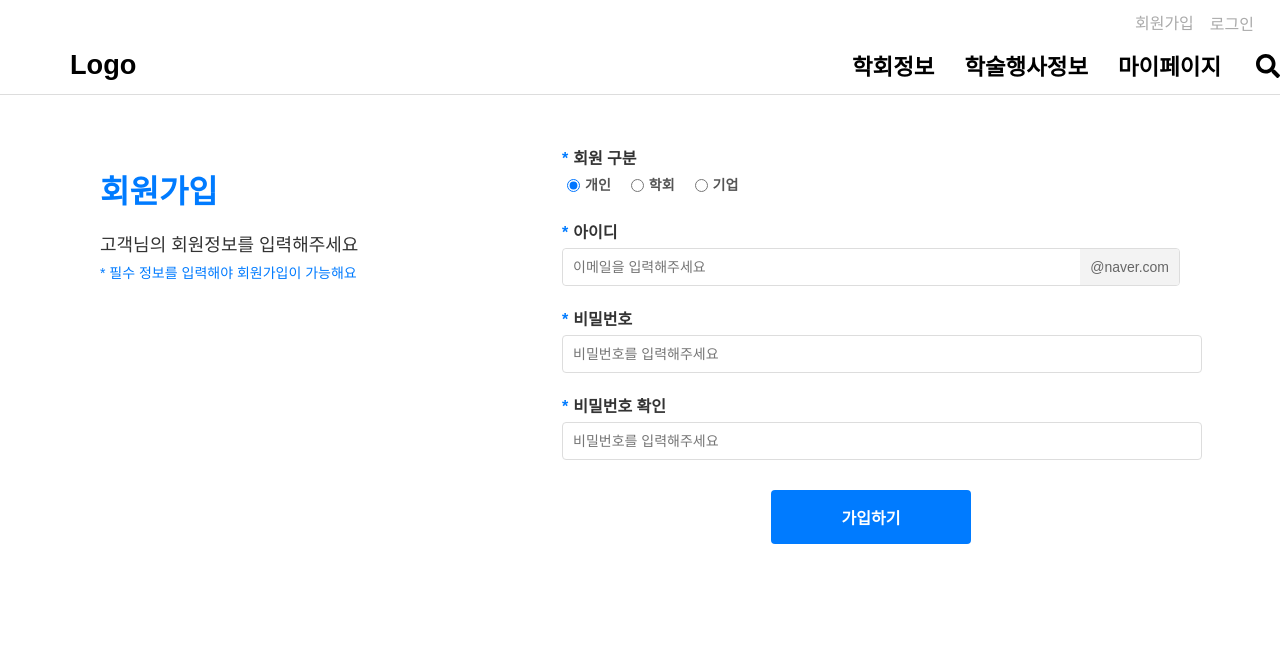
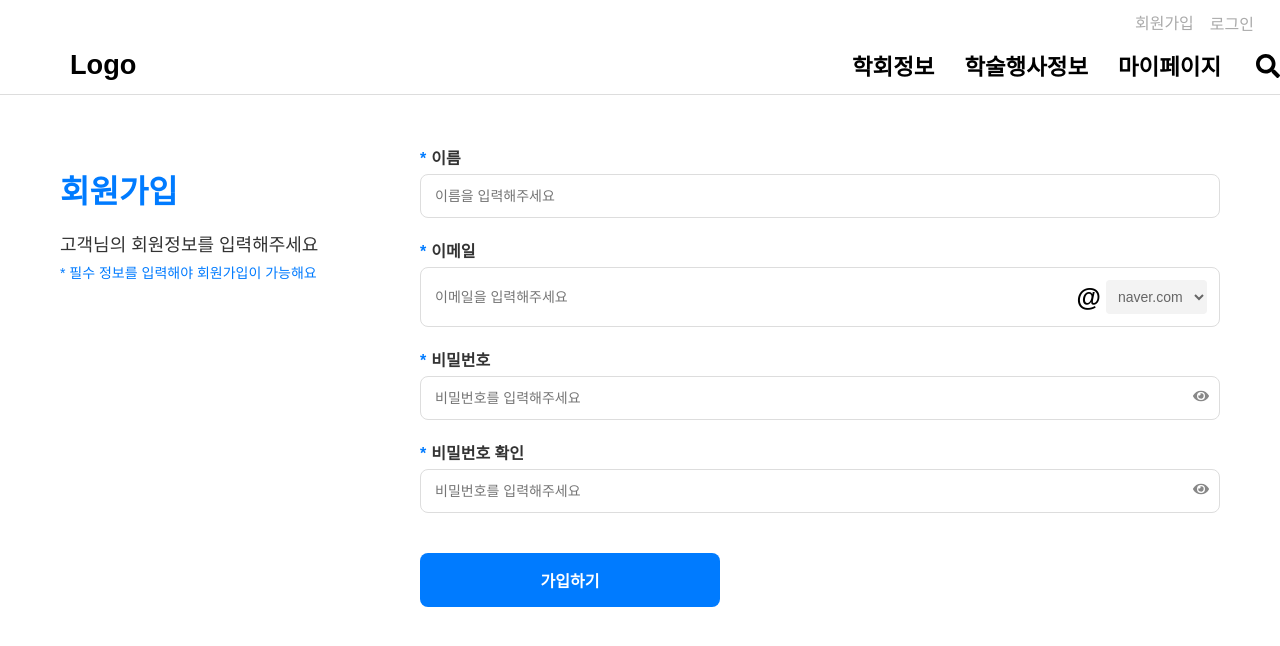
Before and after one commit to jeehyunbang/geniusmaker, a React (Create React App) app in the folder my-app/: page /signup in a window 1280 px wide. Shown: the top 646 px of the page. Built offline with nearby package versions, Linux system fonts and the light colour scheme.

Commit message:
개인회원가입

```diff
--- a/my-app/src/components/SignupForm.js
+++ b/my-app/src/components/SignupForm.js
@@ -1,8 +1,30 @@
 import React, { useState } from "react";
 import "../css/SignupForm.css";
+import { FaEye, FaEyeSlash } from "react-icons/fa";
 
 export default function SignupForm() {
-  const [userType, setUserType] = useState("개인");
+  const [passwordVisible, setPasswordVisible] = useState(false);
+  const [confirmPasswordVisible, setConfirmPasswordVisible] = useState(false);
+  const [emailDomain, setEmailDomain] = useState("naver.com");
+  const [customDomain, setCustomDomain] = useState("");
+
+  const togglePasswordVisibility = () => {
+    setPasswordVisible(!passwordVisible);
+  };
+
+  const toggleConfirmPasswordVisibility = () => {
+    setConfirmPasswordVisible(!confirmPasswordVisible);
+  };
+
+  const handleDomainChange = (e) => {
+    const value = e.target.value;
+    if (value === "custom") {
+      setEmailDomain("");
+    } else {
+      setEmailDomain(value);
+      setCustomDomain(""); // 직접 입력 필드 초기화
+    }
+  };
 
   return (
     <div className="container">
@@ -18,60 +40,46 @@ export default function SignupForm() {
         </p>
       </div>
 
-      {/* 오른쪽 입력 폼 영역 */}
+      {/* 오른쪽 입력 영역 */}
       <div className="form-right">
         <form>
-          {/* 회원 구분 */}
+          {/* 이름 */}
           <div className="form-group">
             <label>
-              <span className="required">*</span>회원 구분
+              <span className="required">*</span>이름
             </label>
-            <div className="radio-group">
-              <label>
-                <input
-                  type="radio"
-                  name="userType"
-                  value="개인"
-                  checked={userType === "개인"}
-                  onChange={(e) => setUserType(e.target.value)}
-                />
-                개인
-              </label>
-              <label>
-                <input
-                  type="radio"
-                  name="userType"
-                  value="학회"
-                  checked={userType === "학회"}
-                  onChange={(e) => setUserType(e.target.value)}
-                />
-                학회
-              </label>
-              <label>
-                <input
-                  type="radio"
-                  name="userType"
-                  value="기업"
-                  checked={userType === "기업"}
-                  onChange={(e) => setUserType(e.target.value)}
-                />
-                기업
-              </label>
+            <div className="input-group">
+              <input type="text" placeholder="이름을 입력해주세요" className="input-text" />
             </div>
           </div>
 
-          {/* 아이디 */}
+          {/* 이메일 */}
           <div className="form-group">
             <label>
-              <span className="required">*</span>아이디
+              <span className="required">*</span>이메일
             </label>
             <div className="input-group">
+              <input type="text" placeholder="이메일을 입력해주세요" className="input-text" />
+              <span className="email-domain">@</span>
+              <select
+                className="domain-select"
+                value={emailDomain || "custom"}
+                onChange={handleDomainChange}
+              >
+                <option value="naver.com">naver.com</option>
+                <option value="gmail.com">gmail.com</option>
+                <option value="daum.net">daum.net</option>
+                <option value="custom">직접 입력</option>
+              </select>
+              {emailDomain === "" && (
                 <input
                   type="text"
-                placeholder="이메일을 입력해주세요"
-                className="input-text"
+                  placeholder="도메인을 입력해주세요"
+                  className="custom-domain-input"
+                  value={customDomain}
+                  onChange={(e) => setCustomDomain(e.target.value)}
                 />
-              <span className="email-domain">@naver.com</span>
+              )}
             </div>
           </div>
 
@@ -80,11 +88,16 @@ export default function SignupForm() {
             <label>
               <span className="required">*</span>비밀번호
             </label>
+            <div className="input-group">
               <input
-              type="password"
+                type={passwordVisible ? "text" : "password"}
                 placeholder="비밀번호를 입력해주세요"
                 className="input-text"
               />
+              <span className="icon" onClick={togglePasswordVisibility}>
+                {passwordVisible ? <FaEyeSlash /> : <FaEye />}
+              </span>
+            </div>
           </div>
 
           {/* 비밀번호 확인 */}
@@ -92,11 +105,16 @@ export default function SignupForm() {
             <label>
               <span className="required">*</span>비밀번호 확인
             </label>
+            <div className="input-group">
               <input
-              type="password"
+                type={confirmPasswordVisible ? "text" : "password"}
                 placeholder="비밀번호를 입력해주세요"
                 className="input-text"
               />
+              <span className="icon" onClick={toggleConfirmPasswordVisibility}>
+                {confirmPasswordVisible ? <FaEyeSlash /> : <FaEye />}
+              </span>
+            </div>
           </div>
 
           {/* 가입하기 버튼 */}
--- a/my-app/src/css/SignupForm.css
+++ b/my-app/src/css/SignupForm.css
@@ -1,18 +1,21 @@
 /* 전체 레이아웃 */
 .container {
   display: flex;
-  justify-content: space-between; /* 왼쪽과 오른쪽 여백 확보 */
-  align-items: flex-start; /* 위쪽 정렬 */
-  min-height: 100vh;
-  padding: 50px 100px; /* 전체 화면에 적절한 패딩 추가 */
-  background-color: #ffffff;
+  justify-content: space-between; /* 좌우 배치 */
+  align-items: flex-start;
+  width: 100%;
+  max-width: 1200px; /* 고정된 최대 너비 */
+  margin: 0 auto; /* 가운데 정렬 */
+  padding: 50px 20px; /* 적당한 여백 */
   box-sizing: border-box;
+  min-height: 100vh; /* 화면 꽉 차게 */
 }
 
 /* 왼쪽 설명 영역 */
 .form-left {
   flex: 1;
-  padding-right: 50px;
+  max-width: 300px; /* 고정된 크기 */
+  padding-right: 20px;
 }
 
 .title {
@@ -36,9 +39,80 @@
 
 /* 오른쪽 입력 폼 영역 */
 .form-right {
-  flex: 1.5;
+  flex: 2;
+  max-width: 800px; /* 고정된 크기 */
 }
 
+/* 입력 필드 공통 */
+.input-group {
+  display: flex;
+  align-items: center;
+  border: 1px solid #ddd;
+  border-radius: 8px;
+  padding: 12px;
+  margin-bottom: 10px;
+  position: relative;
+}
+
+.input-group .input-text {
+  flex: 1;
+  border: none;
+  outline: none;
+  font-size: 14px;
+}
+
+.input-group .domain-select {
+  margin-left: 5px;
+  padding: 8px;
+  border: none;
+  background: #f3f3f3;
+  border-radius: 4px;
+  font-size: 14px;
+  color: #666;
+}
+
+.email-domain
+{
+  font-size: 25px;
+  font-weight: bold;
+}
+
+
+
+.helper-text {
+  font-size: 12px;
+  color: #007bff;
+  margin-top: 5px;
+}
+
+.icon {
+  position: absolute;
+  right: 10px; /* 입력 필드 가장 오른쪽 */
+  color: #888;
+  cursor: pointer;
+}
+
+/* 회원가입 버튼 */
+.submit-button {
+  width: 100%; /* 버튼 전체 너비 */
+  max-width: 300px; /* 고정된 최대 크기 */
+  margin: 20px auto; /* 가운데 정렬 */
+  background: #007bff;
+  color: #fff;
+  font-size: 16px;
+  font-weight: bold;
+  padding: 15px;
+  border: none;
+  border-radius: 8px;
+  cursor: pointer;
+  transition: background 0.3s ease;
+}
+
+.submit-button:hover {
+  background: #0056b3;
+}
+
+/* 고정된 위치와 크기 */
 .form-group {
   margin-bottom: 20px;
 }
@@ -46,9 +120,9 @@
 .form-group label {
   font-size: 16px;
   font-weight: bold;
+  margin-bottom: 5px;
+  display: block;
   color: #333;
-  display: block;
-  margin-bottom: 5px;
 }
 
 .required {
@@ -56,77 +130,3 @@
   margin-right: 5px;
   font-weight: bold;
 }
-
-/* 라디오 버튼 그룹 */
-.radio-group {
-  display: flex;
-  gap: 15px;
-}
-
-.radio-group label {
-  font-size: 14px;
-  color: #555;
-  display: flex;
-  align-items: center;
-}
-
-.radio-group input {
-  margin-right: 5px;
-}
-
-/* 입력 필드 */
-.input-group {
-  display: flex;
-  align-items: center;
-  border: 1px solid #ddd;
-  border-radius: 4px;
-  overflow: hidden;
-}
-
-.input-group .input-text {
-  flex-grow: 1;
-  padding: 10px;
-  border: none;
-  outline: none;
-  font-size: 14px;
-}
-
-.input-group .email-domain {
-  padding: 10px;
-  background: #f3f3f3;
-  font-size: 14px;
-  color: #666;
-}
-
-.input-text {
-  width: 100%;
-  padding: 10px;
-  border: 1px solid #ddd;
-  border-radius: 4px;
-  font-size: 14px;
-  outline: none;
-}
-
-.input-text:focus {
-  border-color: #007bff;
-}
-
-/* 가입하기 버튼 */
-.submit-button {
-  width: 200px; /* 버튼 크기 고정 */
-  background: #007bff;
-  color: #fff;
-  font-size: 16px;
-  font-weight: bold;
-  padding: 15px 0;
-  border: none;
-  border-radius: 4px;
-  cursor: pointer;
-  transition: background 0.3s ease;
-  display: block;
-  margin: 30px auto; /* 가운데 정렬 */
-}
-
-.submit-button:hover {
-  background: #0056b3;
-}
--- /dev/null
+++ b/my-app/src/css/ar.css
@@ -0,0 +1,38 @@
+.container {
+    display: flex;
+    justify-content: center;
+    align-items: flex-start;
+    width: 100%;
+    max-width: 1200px;
+    margin: 0 auto;
+    padding: 50px;
+    box-sizing: border-box;
+  }
+
+  .form-left,
+  .form-right {
+    flex: 1;
+    max-width: 600px;
+  }
+
+  .input-group {
+    display: flex;
+    align-items: center;
+    position: relative;
+    border: 1px solid #ddd;
+    border-radius: 8px;
+    padding: 12px;
+  }
+
+  .icon {
+    position: absolute;
+    right: 15px;
+    cursor: pointer;
+    color: #888;
+  }
+
+  .helper-text {
+    font-size: 12px;
+    color: #007bff;
+    margin-top: 5px;
+  }
```
Lines whose indentation alone changed are shown as unchanged.
